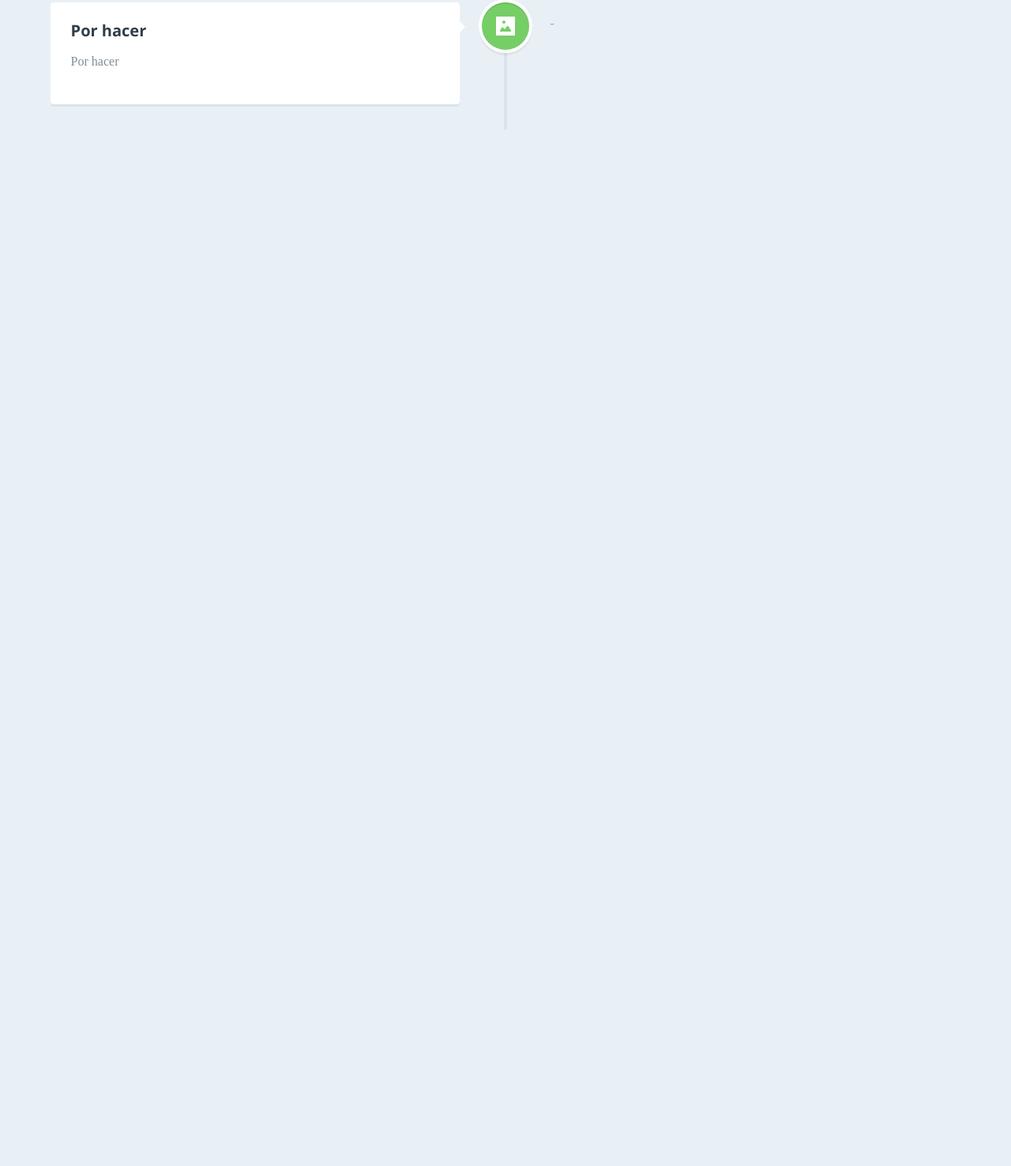
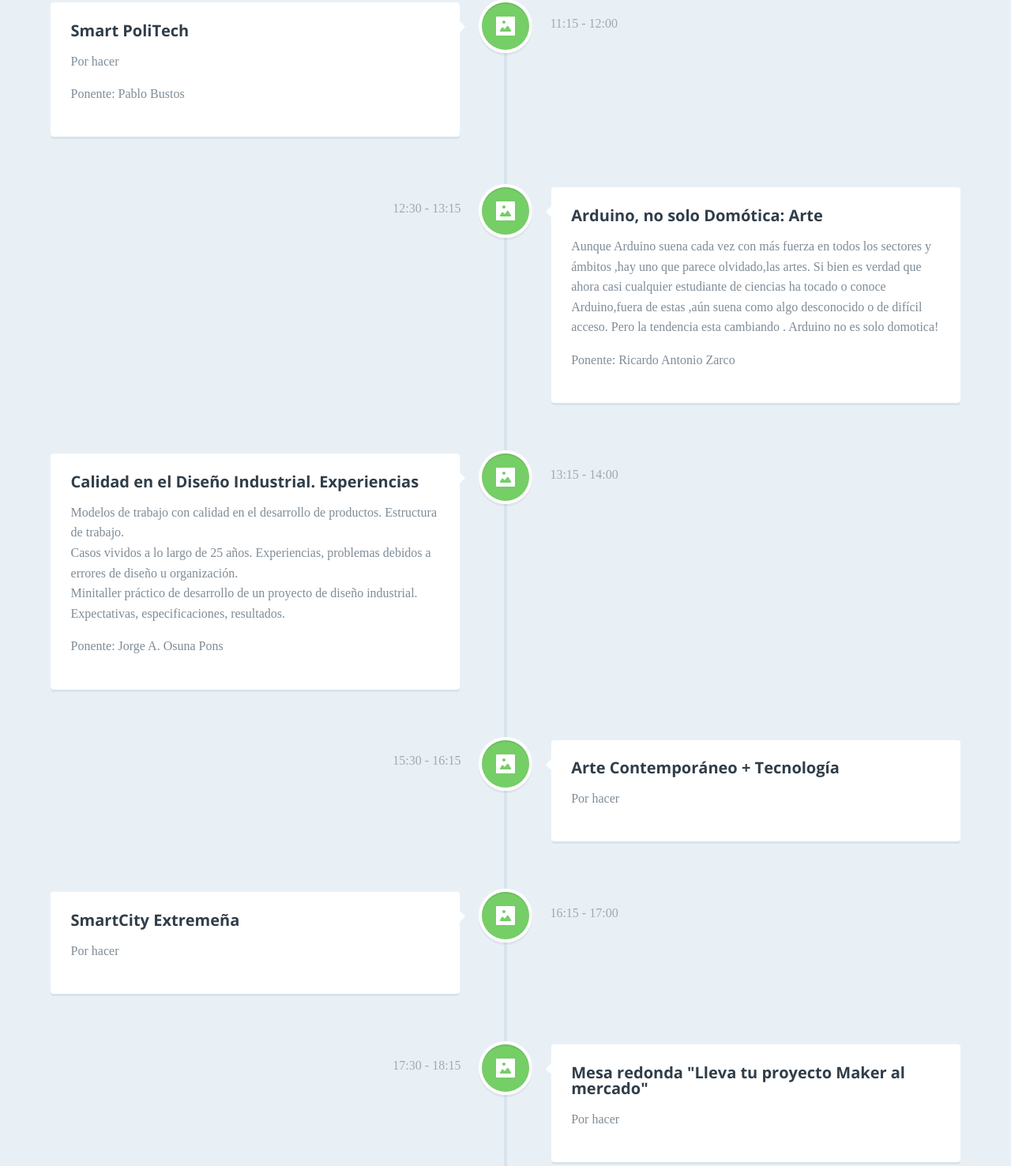
Before and after one commit to SmartOpenLab/ArduinoDay, a plain HTML site: page track1.html in a window 1280 px wide. Shown: the part 1204-2680 px from the top of the page at 79% size. Before the commit the page ends 1416 px from the top, so only its background shows below. Drawn offline with nearby package versions, Linux system fonts and the light colour scheme; a web font is replaced by a local one.

Commit message:
Agregadas charlas y talleres disponibles a los tracks

```diff
--- a/track1.html
+++ b/track1.html
@@ -28,12 +28,12 @@
 				<h2>Inauguración</h2>
 				<p>Inauguramos un año más el evento del Arduino Day con nuestra excepcional mesa inaugural formada por profesionales de todos los ámbitos de la tecnología.</p>
 				<p>Ponentes:
-				<br>-María del Rosario Cordero Martín - Presidenta de la Diputación de Cáceres
-				<br>-Pablo García Rodríguez - Director de la Escuela Politécnica
-				<br>-Antonio Gordillo Guerrero - Profesor responsable de Smart Open Lab
-				<br>-Juan José Maldonado Briegas - Director General de la Junta de Extremadura de FP y Universidad
-				<br>-César Joaquín Ramos Esteban - Ingeniero Industrial y Autor del libro Democracia Hacker
-				<br>-Ángel Guerrero Rodríguez - Ingeniero en Telecomunicación en la SmartCity de Villanueva de la Serena
+				<br>-María del Rosario Cordero Martín  (Presidenta de la Diputación de Cáceres)
+				<br>-Pablo García Rodríguez  (Director de la Escuela Politécnica)
+				<br>-Antonio Gordillo Guerrero  (Profesor responsable de Smart Open Lab)
+				<br>-Juan José Maldonado Briegas  (Director General de la Junta de Extremadura de FP y Universidad)
+				<br>-César Joaquín Ramos Esteban  (Ingeniero Industrial y Autor del libro Democracia Hacker)
+				<br>-Ángel Guerrero Rodríguez  (Ingeniero en Telecomunicación en la SmartCity de Villanueva de la Serena)
 				</p>
 				<span class="cd-date">10:00 - 10:30</span>
 			</div> <!-- cd-timeline-content -->
@@ -47,7 +47,7 @@
 			<div class="cd-timeline-content">
 				<h2>SOL</h2>
 				<p>¿Qué es el Smart Open Lab de la Escuela Politécnica?¿Por qué es tan importante para el alumnado?¿Por qué se meten a organizar el ArduinoDay, un evento gratuito y para todos?</p>
-				<p>Ponente: Asociación AROtec</p>
+				<p>Ponente: David Sánchez Álvarez</p>
 				<span class="cd-date">10:30 - 11:15</span>
 			</div> <!-- cd-timeline-content -->
 		</div> <!-- cd-timeline-block -->
@@ -58,12 +58,78 @@
 			</div> <!-- cd-timeline-img -->
 
 			<div class="cd-timeline-content">
-				<h2>Por hacer</h2>
+				<h2>Smart PoliTech</h2>
 				<p>Por hacer</p>
-				<span class="cd-date">-</span>
+				<p>Ponente: Pablo Bustos</p>
+				<span class="cd-date">11:15 - 12:00</span>
 			</div> <!-- cd-timeline-content -->
 		</div> <!-- cd-timeline-block -->
 
+		<div class="cd-timeline-block">
+			<div class="cd-timeline-img cd-picture">
+				<img src="img/cd-icon-picture.svg" alt="Picture">
+			</div> <!-- cd-timeline-img -->
+
+			<div class="cd-timeline-content">
+				<h2>Arduino, no solo Domótica: Arte</h2>
+				<p>Aunque Arduino suena cada vez con más fuerza en todos los sectores y ámbitos ,hay uno que parece olvidado,las artes. Si bien es verdad que ahora casi cualquier estudiante de ciencias ha tocado o conoce Arduino,fuera de estas ,aún suena como algo desconocido o de difícil acceso. Pero la tendencia esta cambiando . Arduino no es solo domotica!</p>
+				<p>Ponente: Ricardo Antonio Zarco</p>
+				<span class="cd-date">12:30 - 13:15</span>
+			</div> <!-- cd-timeline-content -->
+		</div> <!-- cd-timeline-block -->
+
+				<div class="cd-timeline-block">
+			<div class="cd-timeline-img cd-picture">
+				<img src="img/cd-icon-picture.svg" alt="Picture">
+			</div> <!-- cd-timeline-img -->
+
+			<div class="cd-timeline-content">
+				<h2>Calidad en el Diseño Industrial. Experiencias</h2>
+				<p>
+					Modelos de trabajo con calidad en el desarrollo de productos. Estructura de trabajo.
+					<br>Casos vividos a lo largo de 25 años. Experiencias, problemas debidos  a errores de diseño u organización.
+					<br>Minitaller práctico de desarrollo de un proyecto de diseño industrial. Expectativas, especificaciones, resultados.
+				</p>
+				<p>Ponente: Jorge A. Osuna Pons</p>
+				<span class="cd-date">13:15 - 14:00</span>
+			</div> <!-- cd-timeline-content -->
+		</div> <!-- cd-timeline-block -->
+
+				<div class="cd-timeline-block">
+			<div class="cd-timeline-img cd-picture">
+				<img src="img/cd-icon-picture.svg" alt="Picture">
+			</div> <!-- cd-timeline-img -->
+
+			<div class="cd-timeline-content">
+				<h2>Arte Contemporáneo + Tecnología</h2>
+				<p>Por hacer</p>
+				<span class="cd-date">15:30 - 16:15</span>
+			</div> <!-- cd-timeline-content -->
+		</div> <!-- cd-timeline-block -->
+
+		<div class="cd-timeline-block">
+			<div class="cd-timeline-img cd-picture">
+				<img src="img/cd-icon-picture.svg" alt="Picture">
+			</div> <!-- cd-timeline-img -->
+
+			<div class="cd-timeline-content">
+				<h2>SmartCity Extremeña</h2>
+				<p>Por hacer</p>
+				<span class="cd-date">16:15 - 17:00</span>
+			</div> <!-- cd-timeline-content -->
+		</div> <!-- cd-timeline-block -->
+
+		<div class="cd-timeline-block">
+			<div class="cd-timeline-img cd-picture">
+				<img src="img/cd-icon-picture.svg" alt="Picture">
+			</div> <!-- cd-timeline-img -->
+
+			<div class="cd-timeline-content">
+				<h2>Mesa redonda "Lleva tu proyecto Maker al mercado"</h2>
+				<p>Por hacer</p>
+				<span class="cd-date">17:30 - 18:15</span>
+			</div> <!-- cd-timeline-content -->
+		</div> <!-- cd-timeline-block -->
 
 	</section> <!-- cd-timeline -->
 <script src="http://ajax.googleapis.com/ajax/libs/jquery/1.11.0/jquery.min.js"></script>
```
Also changed, not shown: kids.html (+6 -6 lines), talleres.html (+2 -2 lines), track2.html (+62 -0 lines).
